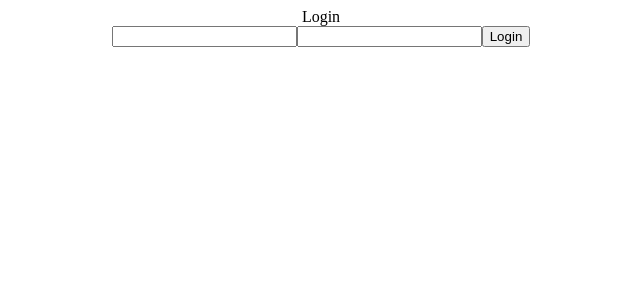
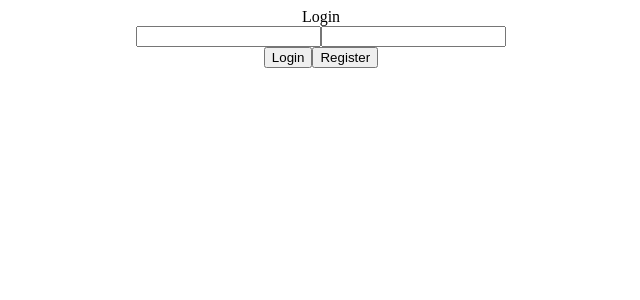
Before and after one commit to huseyinsaritas/note-tracking-system, a React (Create React App) app: page /login in a window 1280 px wide. Shown: the top 300 px of the page, without its empty margins (319-959 px from the left). Built offline with nearby package versions, Linux system fonts and the light colour scheme.

Commit message:
Login page

```diff
--- a/src/pages/Login/Login.tsx
+++ b/src/pages/Login/Login.tsx
@@ -56,7 +56,16 @@ const Login = () => {
       <div>Login</div>
       <input type="email" name="email" value={tempUserState?.email || ""} onChange={inputOnchange} />
       <input type="password" name="password" value={tempUserState?.password || ""} onChange={inputOnchange} />
-      <button onClick={onLogin}>Login</button>
+      <div>
+        <button onClick={onLogin}>Login</button>
+        <button
+          onClick={() => {
+            history.replace("/register");
+          }}
+        >
+          Register
+        </button>
+      </div>
     </div>
   );
 };
```
